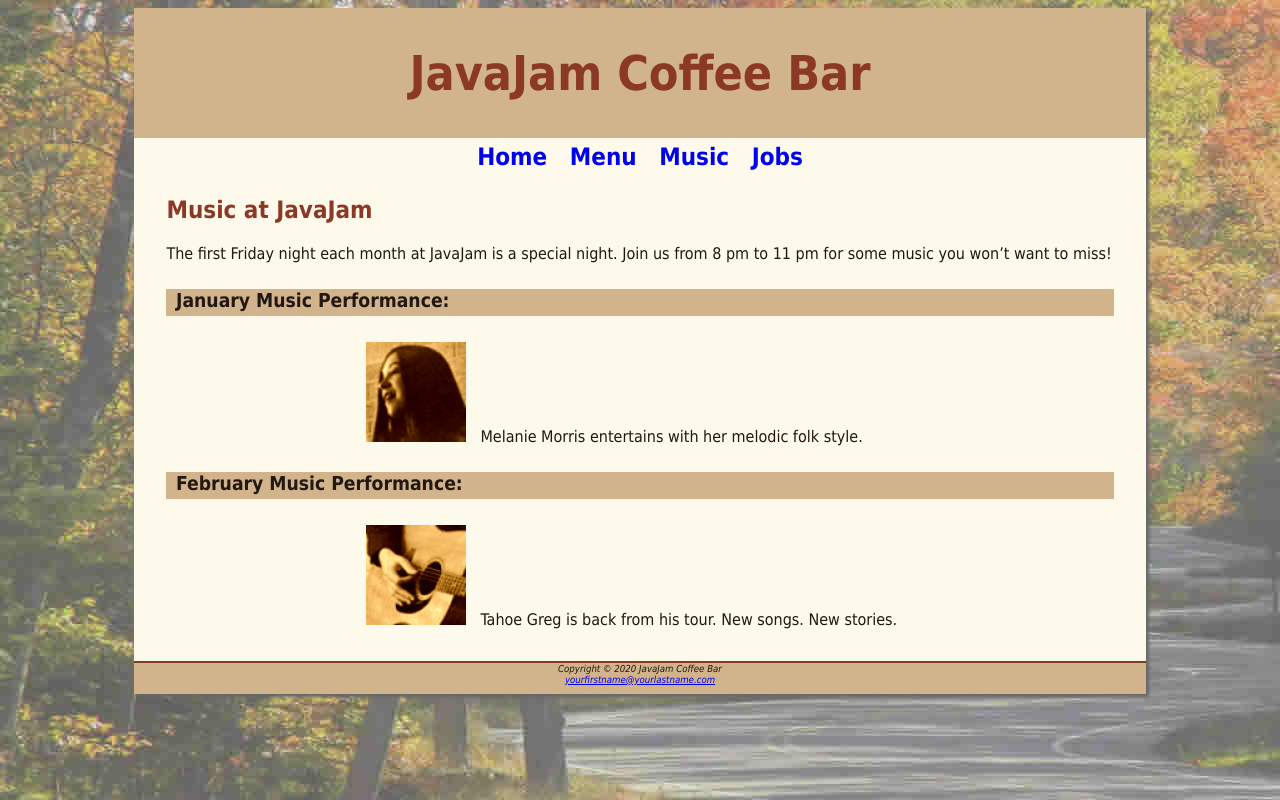
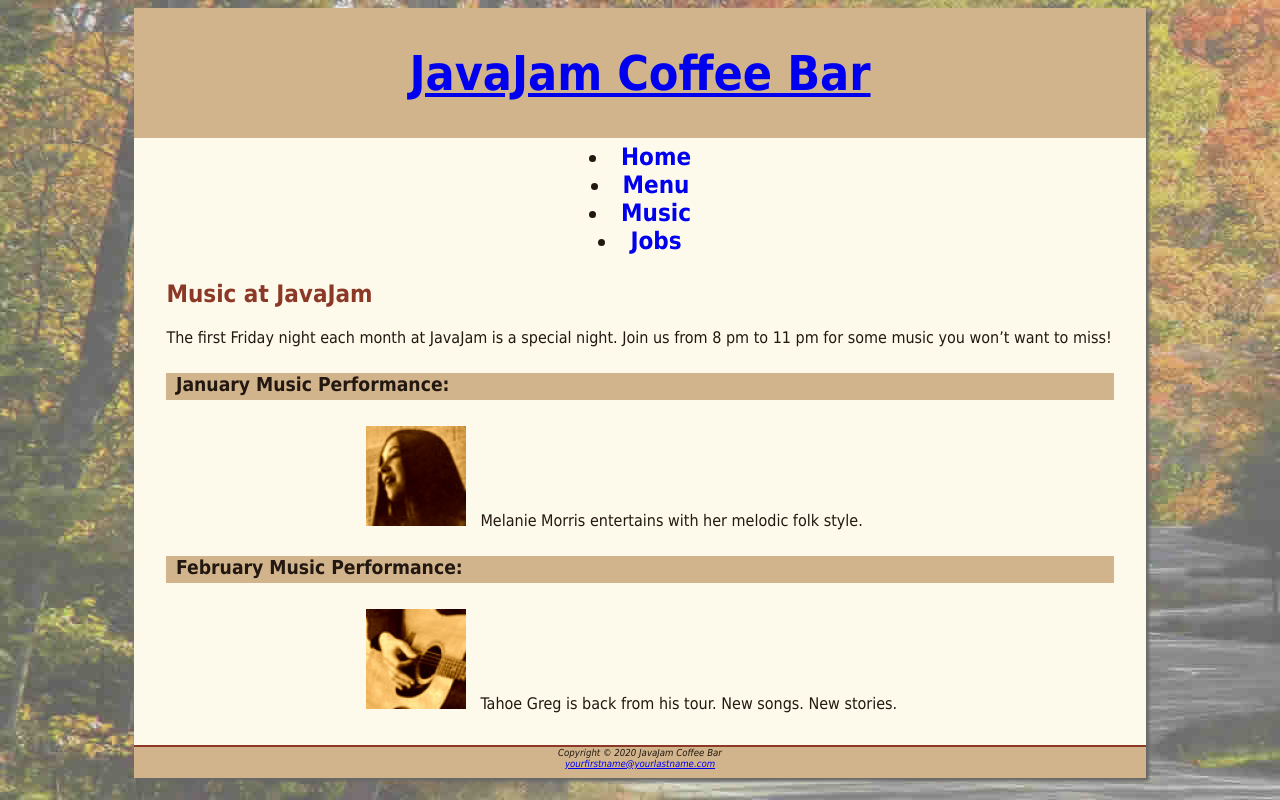
Before and after one commit to ChristianAShaffer/JavaJam-Coffee-Bar, a plain HTML site: page music.html in a window 1280 px wide. Drawn offline with Linux system fonts and the light colour scheme.

Commit message:
music.html

```diff
--- a/music.html
+++ b/music.html
@@ -8,28 +8,28 @@
 <body>
 <div id="wrapper">
   <header>
-    <h1>JavaJam Coffee Bar</h1>
+    <a href="index.html"><h1>JavaJam Coffee Bar</h1></a>
   </header>
-  <nav>
-    <a href="index.html">Home</a> &nbsp;
-    <a href="menu.html">Menu</a> &nbsp;
-    <a href="music.html">Music</a> &nbsp;
-    <a href="jobs.html">Jobs</a>
+  <nav class="floatleft">
+    <li><a href="index.html">Home</a></li>
+    <li><a href="menu.html">Menu</a></li>
+    <li><a href="music.html">Music</a></li>
+    <li><a href="jobs.html">Jobs</a></li>
   </nav>
   <main>
-
+   <div id="heroguitar"></div>
     <h2>Music at JavaJam</h2>
     <p>The first Friday night each month at JavaJam is a special night. Join us from 8 pm to 11 pm for some music you won&#8217;t want to miss!</p>
    <h4>January Music Performance:</h4>
    <div class="details">
     <a href="melanie.jpg">
-      <img src="melaniethumb.jpg" alt="Melanie" width="100" height="100"></a>
+      <img src="melaniethumb.jpg" alt="Melanie" width="100" height="100" class="floatleft"></a>
       Melanie Morris entertains with her melodic folk style.
     </div>
     <h4>February Music Performance:</h4>
     <div class="details">
       <a href="greg.jpg">
-        <img src="gregthumb.jpg" alt="greg" width="100" height="100"></a>
+        <img src="gregthumb.jpg" alt="greg" width="100" height="100" class="floatleft"></a>
         Tahoe Greg is back from his tour. New songs. New stories.
     </div>
   </main>
```
